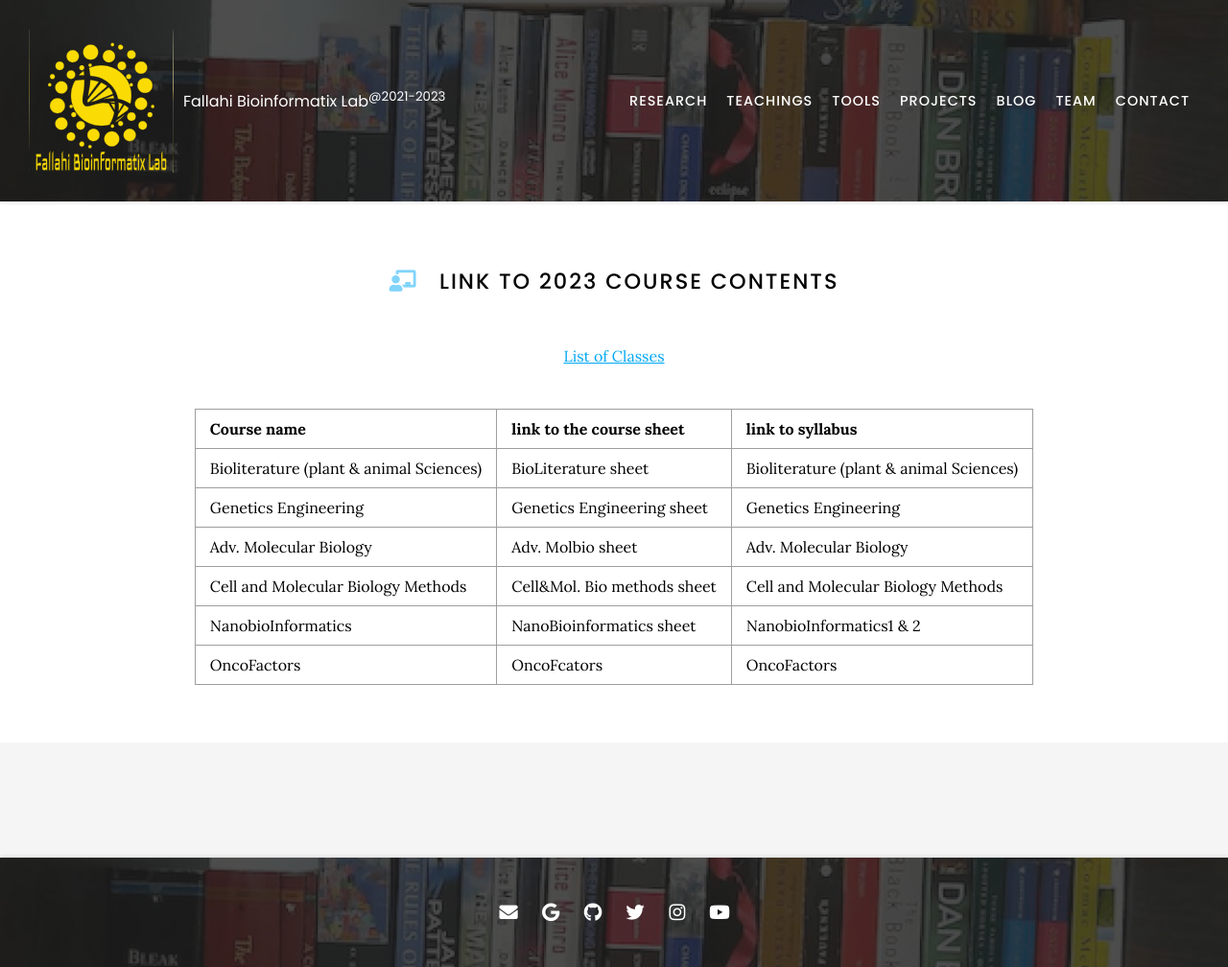
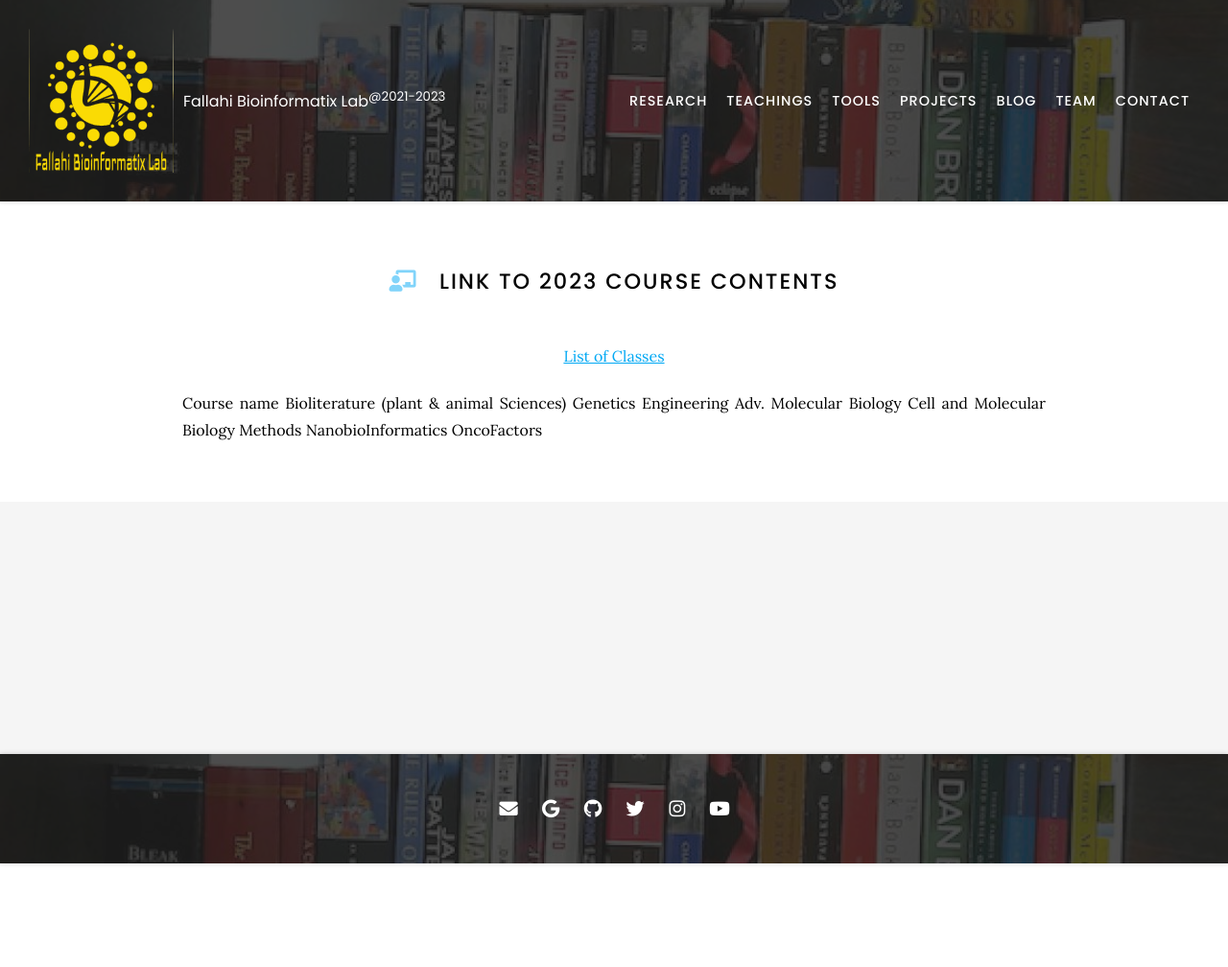
Before and after one commit to Hossein-Fallahi/Fallahi-Bioinformatics-Lab, a Jekyll site: the page built from Teaching/index.md, in a window 1280 px wide. Shown: the whole page at 96% size. Built offline with Jekyll 4.4.1, drawn with Linux system fonts in a browser that asks for light colours; nearby versions of some CDN libraries; after the commit the page ends 900 px from its top, so only the background shows below that.

Commit message:
Update index.md

```diff
--- a/Teaching/index.md
+++ b/Teaching/index.md
@@ -11,16 +11,13 @@ nav:
 
 [List of Classes](https://docs.google.com/spreadsheets/d/1eNlM4RRswGDS-Jt7dFnzbqIT496HDD7DkykGUz9qmxY/edit?usp=sharing)
 
-
-
-|Course name|	link to the course sheet|	link to syllabus|
-| :---         |     :---      |          :--- |
-|Bioliterature (plant & animal Sciences)|	BioLiterature sheet|	Bioliterature (plant & animal Sciences)|
-|Genetics Engineering|	Genetics Engineering sheet|	Genetics Engineering|
-|Adv. Molecular Biology|	Adv. Molbio sheet|	Adv. Molecular Biology|
-|Cell and Molecular Biology Methods|	Cell&Mol. Bio methods sheet|	Cell and Molecular Biology Methods|
-|NanobioInformatics|	NanoBioinformatics sheet|	NanobioInformatics1 & 2|
-|OncoFactors|	OncoFcators|	OncoFactors|
+Course name
+Bioliterature (plant & animal Sciences)
+Genetics Engineering
+Adv. Molecular Biology
+Cell and Molecular Biology Methods
+NanobioInformatics
+OncoFactors
 
 {:.center}
 
```
